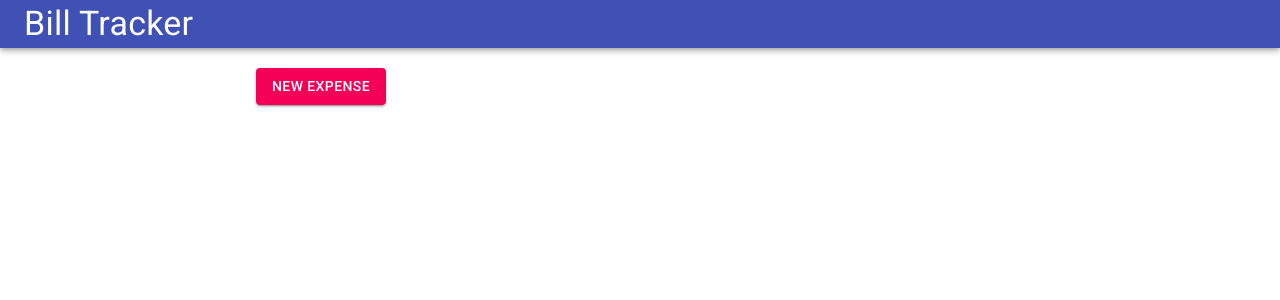
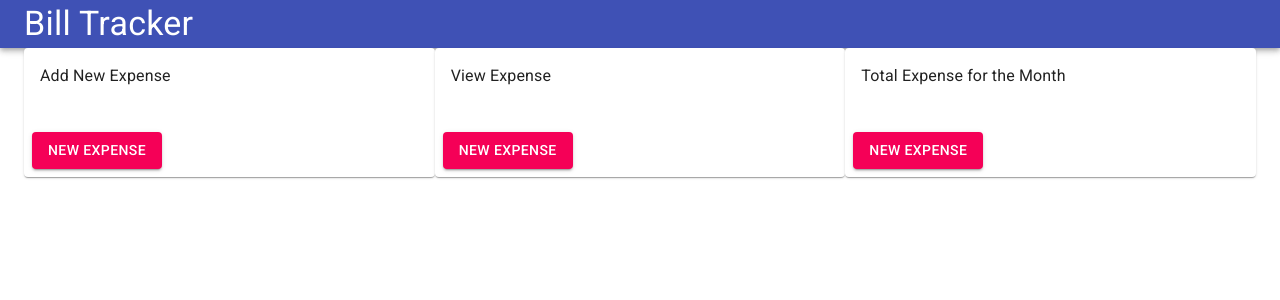
Before and after one commit to mdabdulbari/bill-tracker, a React (Create React App) app: page / in a window 1280 px wide. Shown: the top 300 px of the page. Built offline with nearby package versions, Linux system fonts and the light colour scheme.

Commit message:
modal add

```diff
--- a/package.json
+++ b/package.json
@@ -8,6 +8,7 @@
     "@testing-library/jest-dom": "^5.11.4",
     "@testing-library/react": "^11.1.0",
     "@testing-library/user-event": "^12.1.10",
+    "axios": "^0.21.1",
     "gh-pages": "^3.2.0",
     "react": "^17.0.2",
     "react-dom": "^17.0.2",
--- a/src/App.js
+++ b/src/App.js
@@ -1,4 +1,4 @@
-import { Button, withStyles } from "@material-ui/core";
+import { Button, withStyles, CardContent, Container, Grid, Typography, Card, CardActions } from "@material-ui/core";
 
 import "./App.css";
 import Header from "./components/Header";
@@ -6,12 +6,30 @@ import styles from "./components/Header/styles";
 import ExpenseModal from "./components/ExpenseModal";
 import { useState } from "react";
 
+
 function App(props) {
   const [open, setOpen] = useState(false);
+
+  const handleClose = (data) => {
+    return setOpen(false)
+  }
+
   return (
     <div className={props.classes.root}>
       <Header />
+      <Container>
+
+        <Grid container className={props.classes.root}>
+          <Grid container>
+            <Grid item sm={4}>
+              <Card>
+                <CardContent>
+                  <Typography>Add New Expense</Typography>
                   <section className={props.classes.expenseSection}>
+                    <ExpenseModal open={open} close={handleClose} />
+                  </section>
+                </CardContent>
+                <CardActions>
                   <Button
                     onClick={() => setOpen(true)}
                     color="secondary"
@@ -19,8 +37,51 @@ function App(props) {
                   >
                     New Expense
                   </Button>
-        <ExpenseModal open={open} />
+                </CardActions>
+              </Card>
+            </Grid>
+            <Grid item sm={4}>
+              <Card>
+                <CardContent>
+                  <Typography>View Expense</Typography>
+                  <section className={props.classes.expenseSection}>
+                    <ExpenseModal open={open} close={handleClose} />
                   </section>
+                </CardContent>
+                <CardActions>
+                  <Button
+                    onClick={() => setOpen(true)}
+                    color="secondary"
+                    variant="contained"
+                  >
+                    New Expense
+                  </Button>
+                </CardActions>
+              </Card>
+            </Grid>
+            <Grid item sm={4}>
+              <Card>
+                <CardContent>
+                  <Typography>Total Expense for the Month</Typography>
+                  <section className={props.classes.expenseSection}>
+                    <ExpenseModal open={open} close={handleClose} />
+                  </section>
+                </CardContent>
+                <CardActions>
+                  <Button
+                    onClick={() => setOpen(true)}
+                    color="secondary"
+                    variant="contained"
+                  >
+                    New Expense
+                  </Button>
+                </CardActions>
+              </Card>
+            </Grid>
+          </Grid>
+        </Grid>
+      </Container>
+
     </div>
   );
 }
--- a/src/components/ExpenseModal/index.js
+++ b/src/components/ExpenseModal/index.js
@@ -9,14 +9,21 @@ import {
 
 import { useState } from "react";
 import styles from "./styles";
+import axios from "axios"
 
 const ExpenseModal = (props) => {
   const [amount, setAmount] = useState("");
   const [description, setDescription] = useState("");
   const [date, setDate] = useState("");
 
+
+
   const onChangeAmount = (e) => {
     setAmount(e.target.value);
+  };
+
+  const onClose = (e) => {
+    return true
   };
 
   const onChangeDescprtion = (e) => {
@@ -29,12 +36,23 @@ const ExpenseModal = (props) => {
 
   const handelSubmit = (e) => {
     e.preventDefault();
+    axios.post('http://localhost:5000/data', {
+      amount,
+      description,
+      date
+    })
+      .then(function (response) {
+        console.log(response);
+      })
+      .catch(function (error) {
+        console.log(error);
+      }).then(() => props.close())
   };
 
   return (
     <Modal
       open={props.open}
-      onClose={()=>""}
+      onClose={onClose}
       aria-labelledby="simple-modal-title"
       aria-describedby="simple-modal-description"
       className={props.classes.modal}
```
Also changed, not shown: 1 other file (tests, documents, lock files or other folders). Lines whose indentation alone changed are shown as unchanged.
